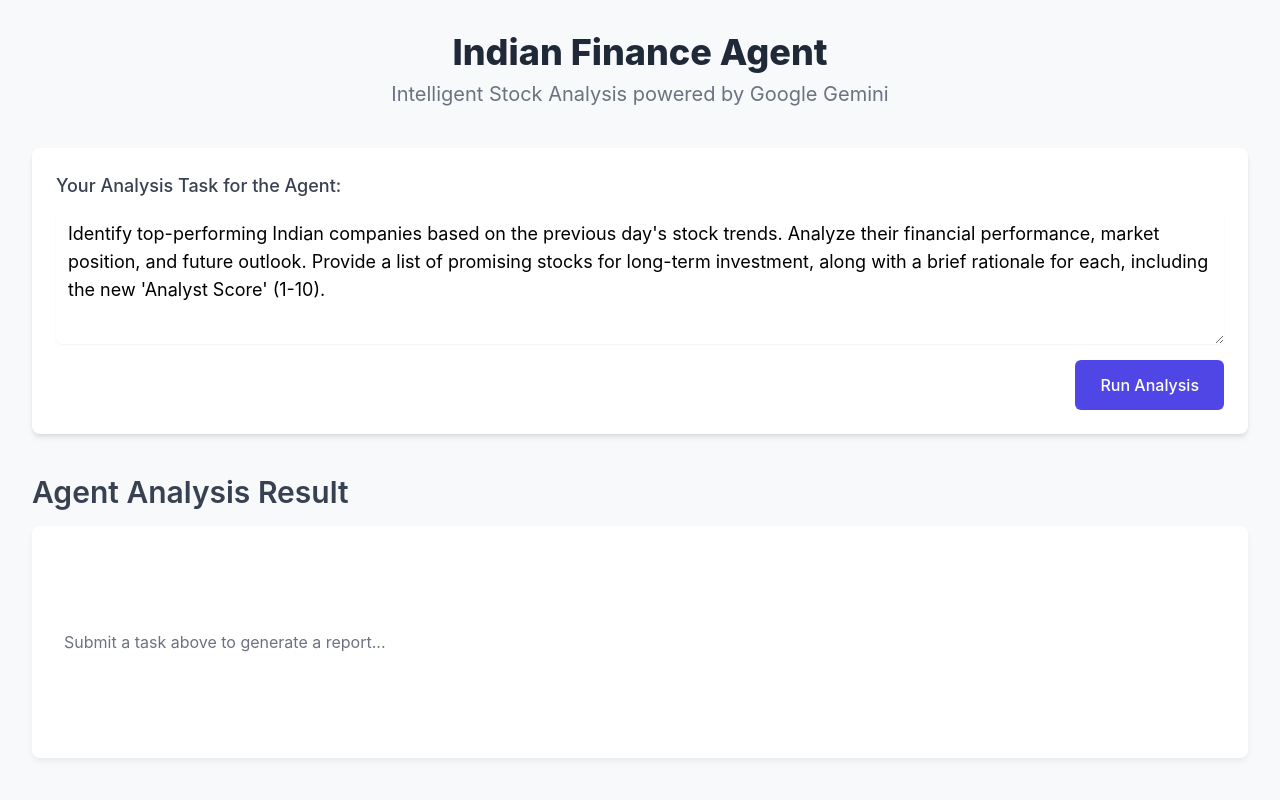
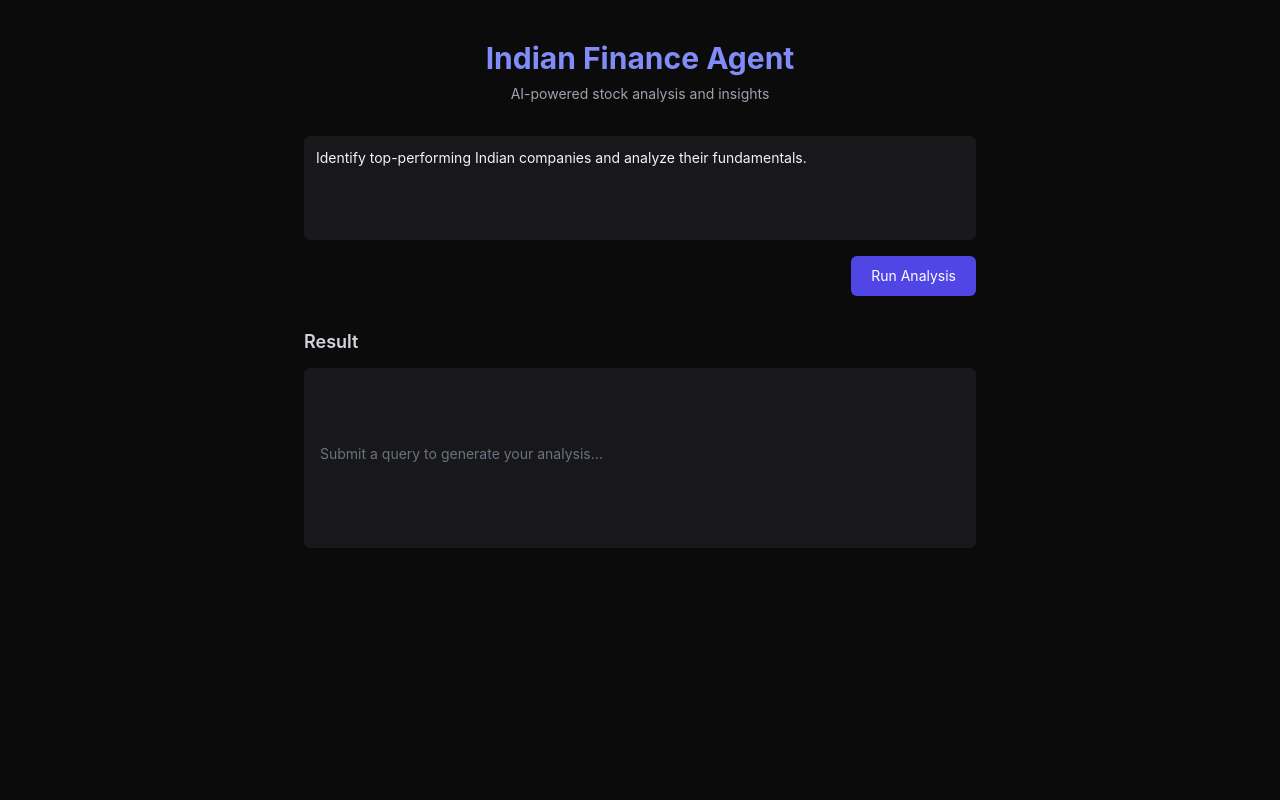
Before and after one commit to MohithTP/Finance-Agent, a FastAPI app: page / in a window 1280 px wide. Run offline with FastAPI, Linux system fonts and the light colour scheme; some libraries are stand-ins or nearby versions.

Commit message:
correction

```diff
--- a/templates/index.html
+++ b/templates/index.html
@@ -6,125 +6,75 @@
   <title>Indian Finance Agent</title>
   <script src="https://cdn.tailwindcss.com"></script>
   <style>
-        /* Custom styles for clean layout and Markdown content */
     body {
-            background-color: #f7f9fb; /* Very light gray background */
+      background-color: #0b0b0b;
       font-family: 'Inter', sans-serif;
+      color: #e5e7eb;
     }
-        .container {
-            max-width: 900px;
-        }
-        .result-box {
-            background-color: white;
-            border-radius: 8px;
-            box-shadow: 0 4px 6px rgba(0, 0, 0, 0.05);
-            padding: 2rem;
-            min-height: 200px; /* Gives space even when empty */
-            white-space: pre-wrap; /* Preserve markdown formatting */
-        }
-        /* Style for Markdown content, especially tables and headers */
-        .markdown-output h1 { font-size: 2.25rem; font-weight: 700; margin-top: 1.5rem; }
-        .markdown-output h2 { font-size: 1.75rem; font-weight: 600; border-bottom: 2px solid #e5e7eb; padding-bottom: 0.5rem; margin-top: 1.5rem; }
-        .markdown-output table { width: 100%; border-collapse: collapse; margin: 1rem 0; }
-        .markdown-output th, .markdown-output td { border: 1px solid #d1d5db; padding: 0.75rem; text-align: left; }
-        .markdown-output th { background-color: #f3f4f6; font-weight: 600; }
-        .loading-animation {
-            border: 4px solid #f3f3f3;
-            border-top: 4px solid #3498db;
+    .loading {
+      border: 3px solid rgba(255,255,255,0.1);
+      border-top: 3px solid #6366f1;
       border-radius: 50%;
-            width: 30px;
-            height: 30px;
+      width: 28px;
+      height: 28px;
       animation: spin 1s linear infinite;
-            display: none; /* Hidden by default */
+      display: none;
     }
     @keyframes spin {
-            0% { transform: rotate(0deg); }
-            100% { transform: rotate(360deg); }
-        }
-        .error-message {
-            color: #ef4444; /* Tailwind red-500 */
-            background-color: #fee2e2; /* Tailwind red-100 */
-            padding: 1rem;
-            border-radius: 6px;
-            border: 1px solid #fca5a5;
+      to { transform: rotate(360deg); }
     }
   </style>
 </head>
-<body class="p-8">
 
-    <div class="container mx-auto">
-        <header class="text-center mb-10">
-            <h1 class="text-4xl font-extrabold text-gray-800 mb-2">Indian Finance Agent</h1>
-            <p class="text-xl text-gray-500">Intelligent Stock Analysis powered by Google Gemini</p>
-        </header>
+<body class="flex flex-col items-center min-h-screen py-10 px-4">
+  <div class="w-full max-w-2xl">
+    <h1 class="text-3xl font-bold text-center text-indigo-400 mb-2">Indian Finance Agent</h1>
+    <p class="text-center text-gray-400 mb-8 text-sm">AI-powered stock analysis and insights</p>
 
-        <form method="POST" action="/analyze" class="mb-10 p-6 bg-white rounded-lg shadow-md" onsubmit="showLoading()">
-            <label for="task" class="block text-lg font-medium text-gray-700 mb-2">Your Analysis Task for the Agent:</label>
+    <form method="POST" action="/analyze" onsubmit="showLoading()" class="flex flex-col gap-4">
       <textarea id="task" name="task" rows="4" required
-                      class="shadow-sm focus:ring-blue-500 focus:border-blue-500 block w-full sm:text-lg border-gray-300 rounded-md p-3"
-                      placeholder="e.g., Identify top-performing Indian companies, analyze their fundamentals, and provide a long-term investment rationale."
-            >{{ "Identify top-performing Indian companies based on the previous day's stock trends. Analyze their financial performance, market position, and future outlook. Provide a list of promising stocks for long-term investment, along with a brief rationale for each, including the new 'Analyst Score' (1-10)." if not analysis_result else task_input }}</textarea>
+        class="bg-zinc-900 text-gray-100 p-3 rounded-md focus:outline-none focus:ring-2 focus:ring-indigo-500 resize-none text-sm"
+        placeholder="Enter your analysis request here...">{{ "Identify top-performing Indian companies and analyze their fundamentals." if not analysis_result else task_input }}</textarea>
 
-            <div class="mt-4 flex items-center justify-end">
-                <div id="loading" class="loading-animation mr-4"></div>
-                <button type="submit" id="submit-button"
-                        class="px-6 py-3 border border-transparent text-base font-medium rounded-md text-white bg-indigo-600 hover:bg-indigo-700 focus:outline-none focus:ring-2 focus:ring-offset-2 focus:ring-indigo-500">
+      <div class="flex justify-end items-center gap-3">
+        <div id="loading" class="loading"></div>
+        <button id="submit-button" type="submit"
+          class="px-5 py-2.5 bg-indigo-600 text-white rounded-md text-sm hover:bg-indigo-700 focus:ring-2 focus:ring-indigo-500 transition disabled:opacity-50">
           Run Analysis
         </button>
       </div>
     </form>
 
-        <h2 class="text-3xl font-semibold text-gray-700 mb-4">Agent Analysis Result</h2>
-        <div class="result-box markdown-output">
+    <div class="mt-8">
+      <h2 class="text-lg font-semibold text-gray-300 mb-3">Result</h2>
+      <div class="bg-zinc-900 rounded-md p-4 min-h-[180px] text-sm whitespace-pre-wrap">
         {% if analysis_result %}
           {{ analysis_result | safe }}
         {% else %}
-                <p class="text-gray-500">Submit a task above to generate a report...</p>
+          <p class="text-gray-500">Submit a query to generate your analysis...</p>
         {% endif %}
       </div>
-
+    </div>
   </div>
 
   <script>
-        const loadingSpinner = document.getElementById('loading');
-        const submitButton = document.getElementById('submit-button');
-        const taskInput = document.getElementById('task');
-
-        // Store the task input value before submission to retain it on the post-response page
-        let lastTask = taskInput.value;
+    const loading = document.getElementById("loading");
+    const button = document.getElementById("submit-button");
+    const taskInput = document.getElementById("task");
 
     function showLoading() {
-            // Store the current task text before submission
       document.cookie = "task_input=" + encodeURIComponent(taskInput.value) + ";path=/";
-
-            loadingSpinner.style.display = 'block';
-            submitButton.disabled = true;
-            submitButton.classList.add('opacity-50', 'cursor-not-allowed');
-            submitButton.textContent = 'Analyzing...';
-            // Prevent accidental double-submission
+      loading.style.display = "block";
+      button.disabled = true;
+      button.textContent = "Analyzing...";
     }
 
-        // Function to retrieve cookie value
-        function getCookie(name) {
-            const value = `; ${document.cookie}`;
-            const parts = value.split(`; ${name}=`);
-            if (parts.length === 2) return parts.pop().split(';').shift();
-        }
-
-        // On page load, retrieve the last successful task input
     window.onload = function() {
-            const storedTask = getCookie('task_input');
-            if (storedTask) {
-                // Only restore if the current text area is empty (which it won't be if FastAPI sets it)
-                if (!taskInput.value || taskInput.value.includes("Identify top-performing")) {
-                    taskInput.value = decodeURIComponent(storedTask);
-                }
-                // Clear the cookie to prevent perpetual restoration
+      const parts = (`; ${document.cookie}`).split(`; task_input=`);
+      if (parts.length === 2) {
+        taskInput.value = decodeURIComponent(parts.pop().split(';').shift());
         document.cookie = "task_input=; expires=Thu, 01 Jan 1970 00:00:00 UTC; path=/;";
       }
-
-            // Note: The Markdown output includes raw HTML tables, which need to be rendered.
-            // FastAPI is already using `| safe` to allow this, so no extra client-side conversion is needed.
     };
   </script>
 </body>
```
Lines whose indentation alone changed are shown as unchanged.
